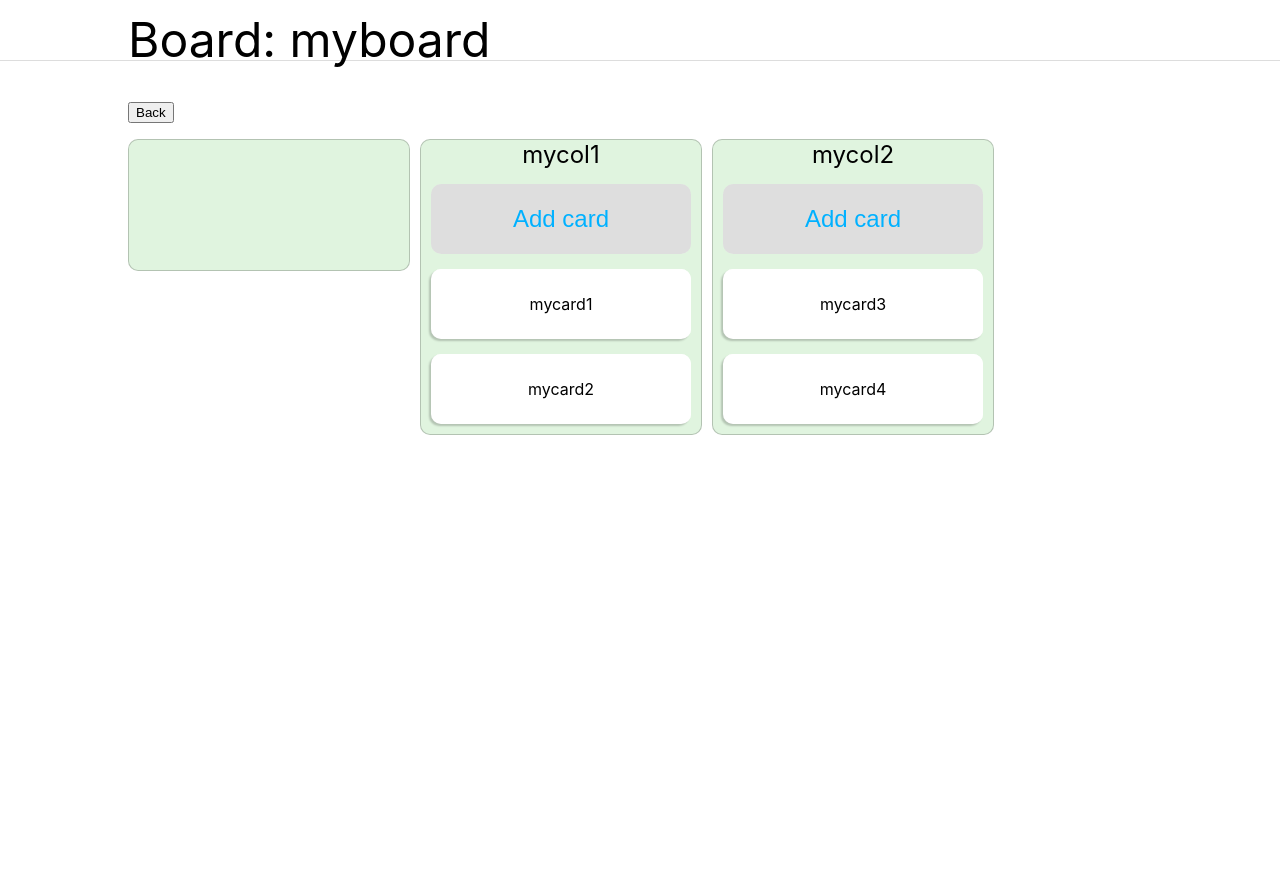
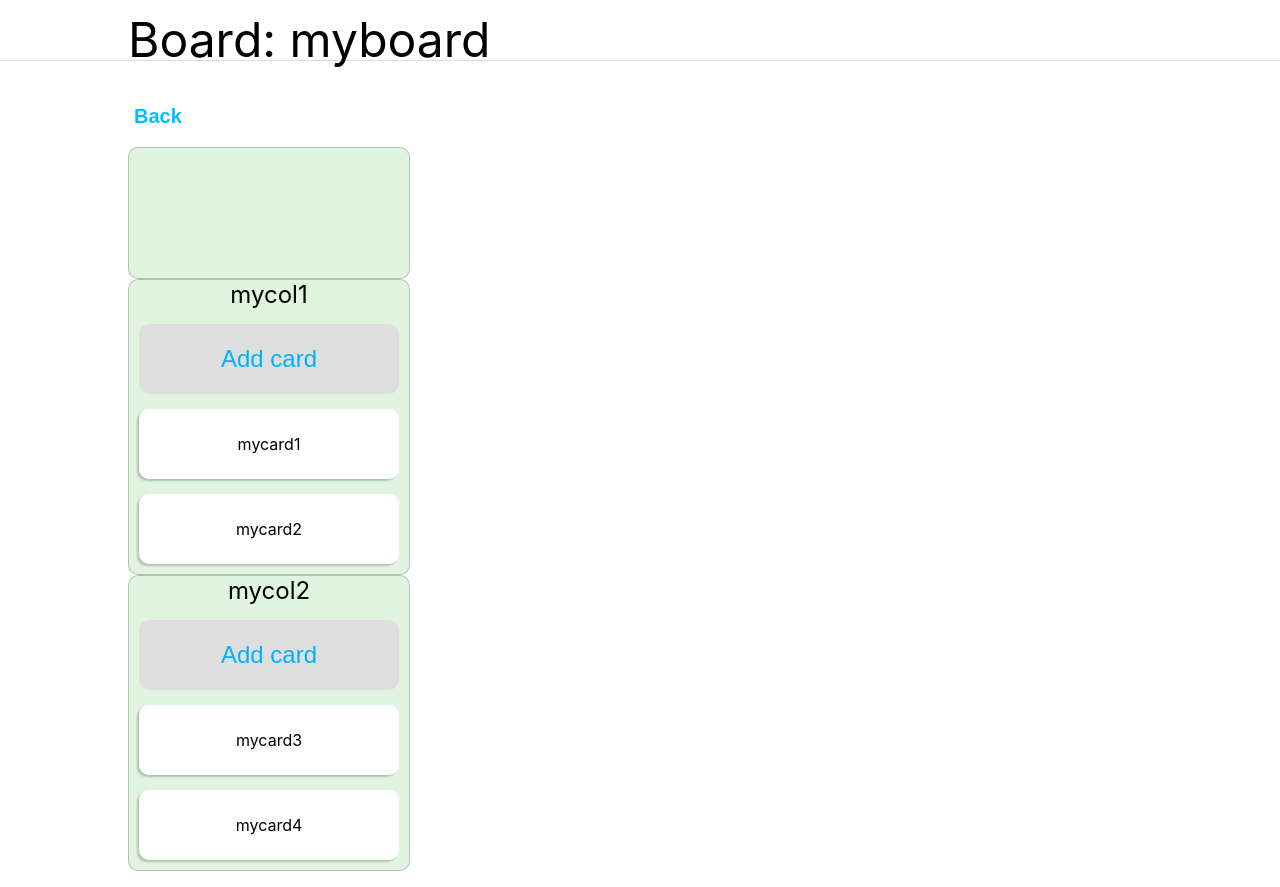
Before and after one commit to summerlightningman/my-trello-analogue, a React (Create React App) app: page /board/0 in a window 1280 px wide. Before the commit the page ends 800 px from the top, so only its background shows below. Built offline with nearby package versions, Linux system fonts and the light colour scheme; some icons are missing.

Commit message:
removed board context

```diff
--- a/src/components/Board/board/board.tsx
+++ b/src/components/Board/board/board.tsx
@@ -10,8 +10,7 @@ import {useTypedSelector} from "../../../hooks/useTypedSelector";
 
 import {Board as BoardClass} from "../../../types/board";
 import {BoardActionTypes} from "../../../store/types/board";
-
-export const BoardContext = React.createContext<BoardClass>(new BoardClass(-1, ''));
+import {ButtonBack} from "../../buttons";
 
 const Board: FC = () => {
     const history = useHistory();
@@ -36,12 +35,10 @@ const Board: FC = () => {
 
     return (
         <div className="board">
-            <button className="buttons-panel__btn" onClick={back}>Back</button>
-            <BoardContext.Provider value={board}>
-                <DndProvider backend={HTML5Backend}>
-                    <ColumnList/>
-                </DndProvider>
-            </BoardContext.Provider>
+            <ButtonBack onClick={back}>Back</ButtonBack>
+            <DndProvider backend={HTML5Backend}>
+                <ColumnList board={board}/>
+            </DndProvider>
         </div>
     );
 };
--- a/src/components/Column/column-list-item-add/column-list-item-add.tsx
+++ b/src/components/Column/column-list-item-add/column-list-item-add.tsx
@@ -1,18 +1,15 @@
-import {FC, FormEventHandler, KeyboardEventHandler, MouseEventHandler, useContext} from 'react';
+import {FC, FormEventHandler, KeyboardEventHandler, MouseEventHandler} from 'react';
 
 import {useDispatch} from "react-redux";
 import {AiOutlinePlus} from "react-icons/all";
 
 import {useTypedSelector} from "../../../hooks/useTypedSelector";
 import {BoardActionTypes} from "../../../store/types/board";
-import {Column} from "../../../types/column";
-
-import {BoardContext} from "../../Board/board/board";
+import {Column, ColumnListItemAddProps} from "../../../types/column";
 
 import './column-list-item-add.css';
 
-const ColumnListItemAdd: FC = () => {
-    const board = useContext(BoardContext);
+const ColumnListItemAdd: FC<ColumnListItemAddProps> = ({board}) => {
 
     const {columnList} = useTypedSelector(state => state.board);
     const dispatch = useDispatch();
--- a/src/components/Column/column-list/column-list.tsx
+++ b/src/components/Column/column-list/column-list.tsx
@@ -1,22 +1,19 @@
-import React, {FC, useContext} from 'react';
+import React, {FC} from 'react';
 import ColumnListItemAdd from "../column-list-item-add/column-list-item-add";
 import ColumnListItem from "../column-list-item/column-list-item";
 
 import {useTypedSelector} from "../../../hooks/useTypedSelector";
 
-import {BoardContext} from "../../Board/board/board";
+import {ColumnListProps} from "../../../types/column";
 
-import './column-list.css';
-
-const ColumnList: FC = () => {
-    const board = useContext(BoardContext);
+const ColumnList: FC<ColumnListProps> = ({board}) => {
 
     const columnList = useTypedSelector(state => state.board.columnList)
         .filter(col => col.boardId === board.id);
 
     return (
         <ul className="column-list">
-            <ColumnListItemAdd/>
+            <ColumnListItemAdd board={board}/>
             {columnList.map(column => <ColumnListItem column={column} key={column.id}/>)}
         </ul>
     );
--- a/src/components/buttons.ts
+++ b/src/components/buttons.ts
@@ -35,3 +35,20 @@ export const ButtonAdd = styled(ButtonBase)`
 export const ButtonCancel = styled(ButtonBase)`
   color: #1E80DF;
 `;
+
+export const ButtonBack = styled(ButtonBase)`
+  background: transparent;
+  width: 100px;
+  height: 30px;
+  font-weight: bold;
+  text-align: left;
+  color: #00BFFF;
+
+  &:hover {
+    color: #1E90FF;
+  }
+
+  &:active {
+    color: #4682B4;
+  }
+`;
```
Also changed, not shown: src/types/column.ts (+9 -1 lines).
